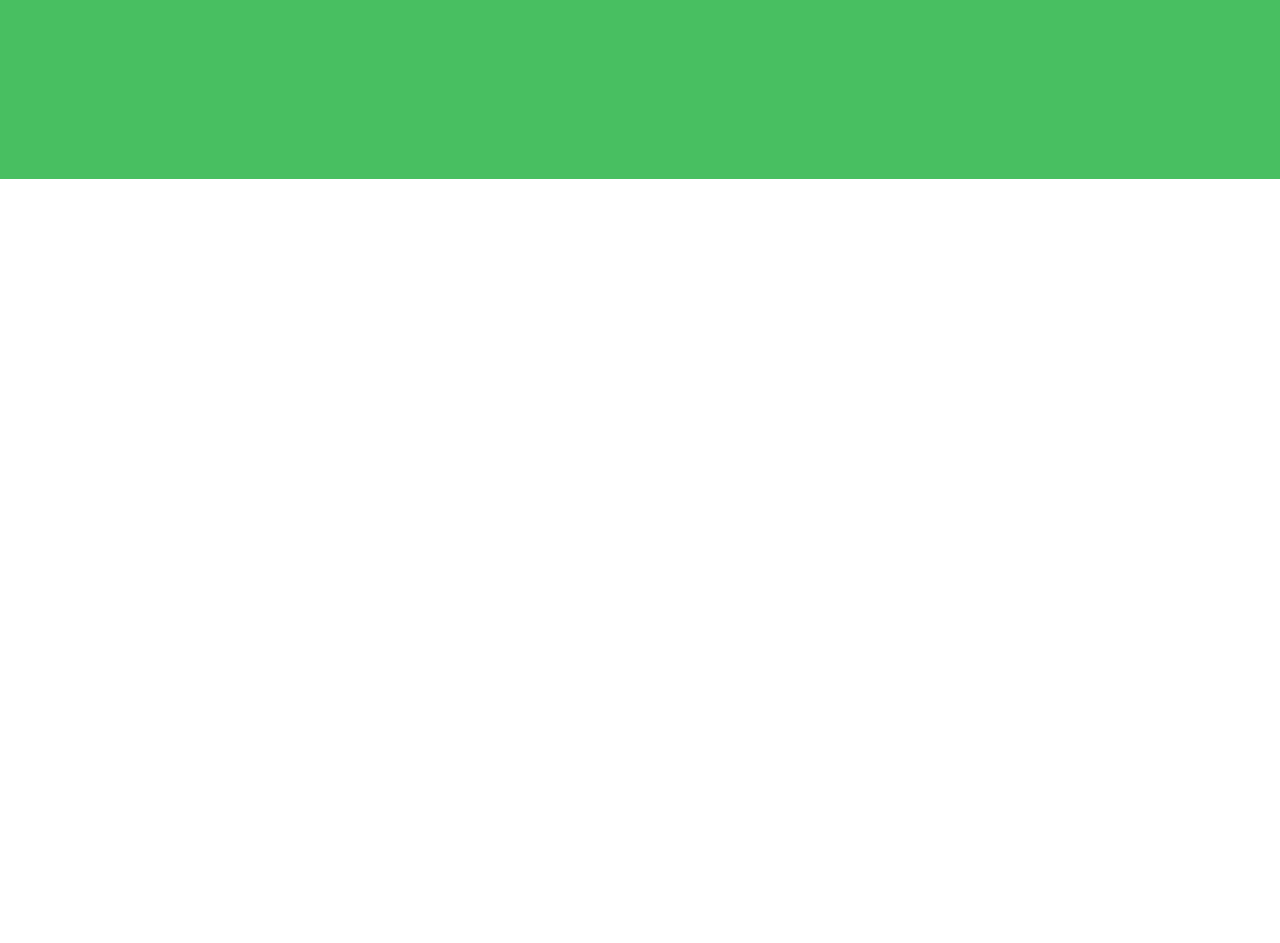
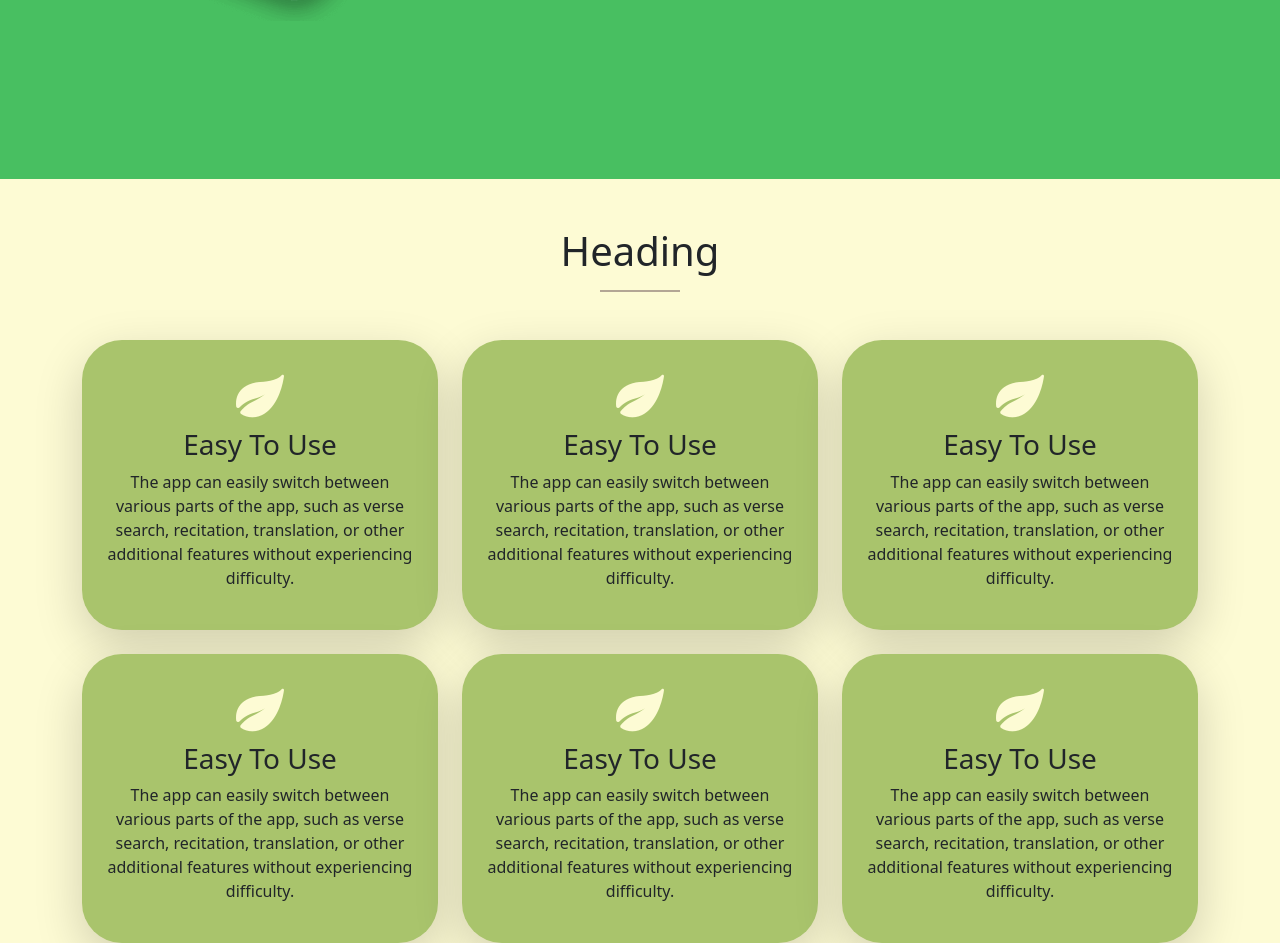
Before and after one commit to azeemhdr/Landing_page, a plain HTML site: page index.html in a window 1280 px wide. Shown: the part 687-1630 px from the top of the page. Before the commit the page ends 866 px from the top, so only its background shows below. Drawn offline with nearby package versions, Linux system fonts and the light colour scheme.

Commit message:
ssection 2 complete

```diff
--- a/assets/css/style.css
+++ b/assets/css/style.css
@@ -7,6 +7,7 @@
   --accentColor-cream: #fdfbd4;
   --accentColor-lightGray: #d3d3d3;
   --text-color: #ffffff;
+  --contast-color: #a9c46c;
 }
 
 * {
@@ -14,7 +15,7 @@
   margin: 0;
 }
 
-a{
+a {
   text-decoration: none;
   color: black;
 }
@@ -26,42 +27,42 @@ a{
   z-index: 99;
   top: 0; */
   padding: 0 4%;
-  background-color:var(--primaryColor) ;
+  background-color: var(--primaryColor);
 }
 
-.navbar{
-	background-color: var(--primaryColor)!important;
+.navbar {
+  background-color: var(--primaryColor) !important;
 }
 
-.logo{
+.logo {
   width: 40px;
   height: 40px;
   object-fit: cover;
 }
-.nav-link{
-	color: var(--accentColor-lightGray)!important;
+.nav-link {
+  color: var(--accentColor-lightGray) !important;
 }
-.nav-link.active{
-	color: var(--accentColor-cream)!important;
+.nav-link.active {
+  color: var(--accentColor-cream) !important;
 }
 
-.nav-link:hover{
-	color: var(--accentColor-cream)!important;
+.nav-link:hover {
+  color: var(--accentColor-cream) !important;
 }
 
-.banner{
+.banner {
   background-color: var(--primaryColor);
   height: 100vh;
 }
 
-.welcome-heading h1{
+.welcome-heading h1 {
   font-size: 61px;
   font-weight: 700;
   color: var(--text-color);
   margin: 0px;
 }
 
-.welcome-heading p{
+.welcome-heading p {
   color: rgb(2, 71, 2);
   font-weight: 600;
   font-size: 18px;
@@ -71,18 +72,39 @@ a{
   color: var(--text-color);
 }
 
-.get-started-link{
+.get-started-link {
   background-color: var(--text-color);
   padding: 4px 16px;
   border-radius: 40px;
 }
 
-.get-started-link img{
+.get-started-link img {
   width: 28px;
   object-fit: cover;
   margin-right: 8px;
 }
 
-.get-started-link span{
+.get-started-link span {
   font-size: 10px;
 }
+
+.section-2 {
+  background-color: var(--accentColor-cream);
+}
+/*
+.sec-heading{
+	color: var(--);
+} */
+
+.sec2-content {
+  background-color: var(--contast-color);
+  border-radius: 40px;
+}
+
+.line-shape {
+  width: 80px;
+  height: 2px;
+  background-color: #b3a695;
+  margin-top: 15px;
+  margin-left: calc(50% - 40px);
+}
--- a/index.html
+++ b/index.html
@@ -73,7 +73,11 @@
 	<section class="banner">
 		<div class="container h-100">
 			<div class="row h-100 align-items-center">
-				<div class="col-lg-6"></div>
+				<div class="col-lg-6">
+					<div class="">
+						<img src="assets/images/site/banner.png" alt="" class="img-fluid">
+					</div>
+				</div>
 				<div class="col-lg-6">
 					<div class="col-lg-12">
 						<div class="welcome-heading">
@@ -112,6 +116,72 @@
 			</div>
 		</div>
 	</section>
+	<section class="section-2">
+		<div class="container h-100">
+			<div class="row">
+				<div class="col-lg-12 text-center my-5">
+					<h2 class="fs-1 sec-heading ">Heading</h2>
+					<div class="line-shape"></div>
+				</div>
+			</div>
+			<div class="row">
+				<div class="col-md-4 ">
+					<div class="p-4 sec2-content mb-4 text-center shadow-lg">
+						<div class="img_icon">
+							<img src="assets/images/icons/leaf.png" alt="">
+						</div>
+						<h3>Easy To Use</h3>
+						<p>The app can easily switch between various parts of the app, such as verse search, recitation, translation, or other additional features without experiencing difficulty.</p>
+					</div>
+				</div>
+				<div class="col-md-4 ">
+					<div class="p-4 sec2-content text-center shadow-lg">
+						<div class="img_icon">
+							<img src="assets/images/icons/leaf.png" alt="">
+						</div>
+						<h3>Easy To Use</h3>
+						<p>The app can easily switch between various parts of the app, such as verse search, recitation, translation, or other additional features without experiencing difficulty.</p>
+					</div>
+				</div>
+				<div class="col-md-4 ">
+					<div class="p-4 sec2-content text-center shadow-lg">
+						<div class="img_icon">
+							<img src="assets/images/icons/leaf.png" alt="">
+						</div>
+						<h3>Easy To Use</h3>
+						<p>The app can easily switch between various parts of the app, such as verse search, recitation, translation, or other additional features without experiencing difficulty.</p>
+					</div>
+				</div>
+				<div class="col-md-4 ">
+					<div class="p-4 sec2-content text-center shadow-lg">
+						<div class="img_icon">
+							<img src="assets/images/icons/leaf.png" alt="">
+						</div>
+						<h3>Easy To Use</h3>
+						<p>The app can easily switch between various parts of the app, such as verse search, recitation, translation, or other additional features without experiencing difficulty.</p>
+					</div>
+				</div>
+				<div class="col-md-4 ">
+					<div class="p-4 sec2-content text-center shadow-lg">
+						<div class="img_icon">
+							<img src="assets/images/icons/leaf.png" alt="">
+						</div>
+						<h3>Easy To Use</h3>
+						<p>The app can easily switch between various parts of the app, such as verse search, recitation, translation, or other additional features without experiencing difficulty.</p>
+					</div>
+				</div>
+				<div class="col-md-4 ">
+					<div class="p-4 sec2-content text-center shadow-lg">
+						<div class="img_icon">
+							<img src="assets/images/icons/leaf.png" alt="">
+						</div>
+						<h3>Easy To Use</h3>
+						<p>The app can easily switch between various parts of the app, such as verse search, recitation, translation, or other additional features without experiencing difficulty.</p>
+					</div>
+				</div>
+			</div>
+		</div>
+	</section>
 	<script src="assets/js/script.js"></script>
 	<script src="https://cdn.jsdelivr.net/npm/bootstrap@5.3.3/dist/js/bootstrap.bundle.min.js"></script>
 </body>
```
Also changed, not shown: assets/images/icons/leaf.png (added), assets/images/site/banner.png (added). Lines whose indentation alone changed are shown as unchanged.
